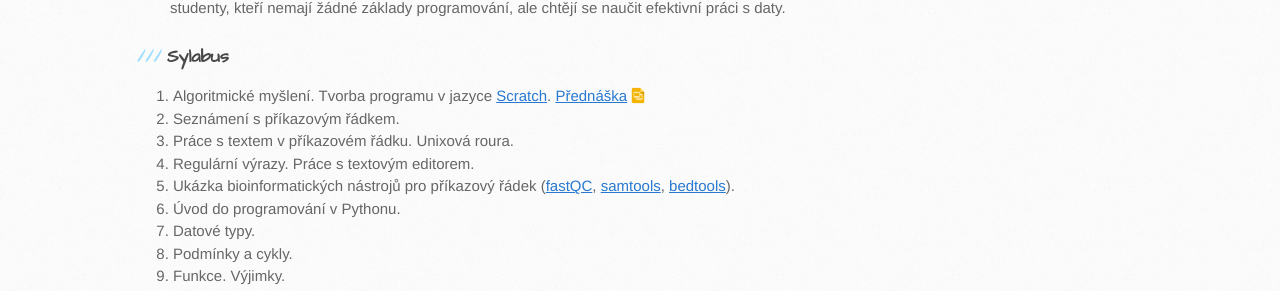
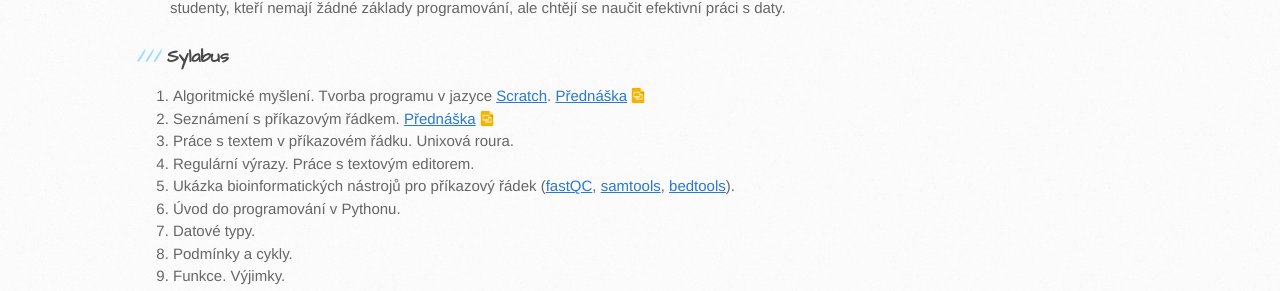
Before and after one commit to anastazie/intro_python_biol, a Jekyll site: the page built from index.md, in a window 1280 px wide. Shown: the part 1014-1305 px from the top of the page. Built offline with Jekyll 4.4.1, drawn with Linux system fonts in a browser that asks for light colours.

Commit message:
link to 2nd presentation added

```diff
--- a/index.md
+++ b/index.md
@@ -17,7 +17,7 @@ Cílem předmětu je zbavení studentů strachu z příkazového řádku a nauč
 
 ### Sylabus
 1. Algoritmické myšlení. Tvorba programu v jazyce [Scratch](https://scratch.mit.edu/). <a href="https://docs.google.com/presentation/d/1wTbMsSLcAR-PMlyCPSV7bTxm_JIbaf3ES4ZEBmHo0VM/edit?usp=sharing" class="presentation">Přednáška</a>
-2. Seznámení s příkazovým řádkem.
+2. Seznámení s příkazovým řádkem. <a href="https://docs.google.com/presentation/d/1QSjm9QY1Ya9Tn7hMx5e836ly8soJtcBdUFmBKd2K69o/edit?usp=sharing" class="presentation">Přednáška</a>
 3. Práce s textem v příkazovém řádku. Unixová roura.
 4. Regulární výrazy. Práce s textovým editorem.
 5. Ukázka bioinformatických nástrojů pro příkazový řádek ([fastQC](http://www.bioinformatics.babraham.ac.uk/projects/fastqc/), [samtools](http://www.htslib.org/doc/samtools.html), [bedtools](http://bedtools.readthedocs.io/en/latest/)).
@@ -41,5 +41,4 @@ Cílem předmětu je zbavení studentů strachu z příkazového řádku a nauč
 
 [Python course in bioinformatics](http://users.ugent.be/~vstorme/files/PYTHON/PythonBioinformatics.pdf)
 
-[comment]: # (<a href="https://docs.google.com/presentation/d/1QSjm9QY1Ya9Tn7hMx5e836ly8soJtcBdUFmBKd2K69o/edit?usp=sharing" class="presentation">Přednáška</a>)
 [comment]: # (<a href="https://docs.google.com/presentation/d/1tFO22uSMCtcFkznsGPmpgUkQLuqHy6r90q_xSM0KNBs/edit?usp=sharing" class="presentation">Přednáška</a>)
```
